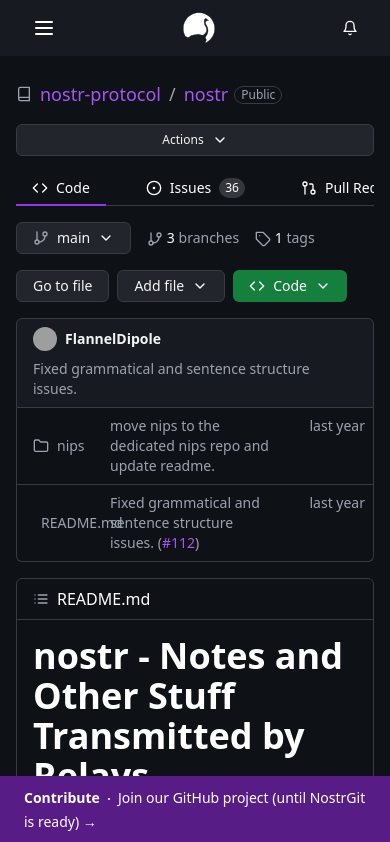
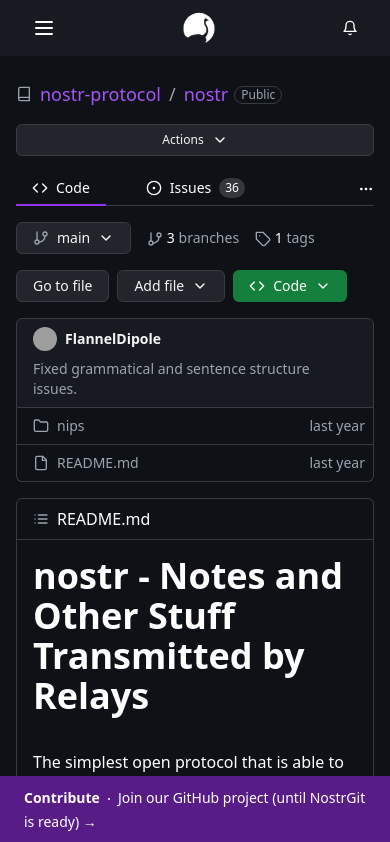
Before and after one commit to NostrGit/NostrGit, a Next.js app: page /nostr-protocol/nostr in a window 390 px wide. Shown: the top 842 px of the page. Built offline with nearby package versions, Linux system fonts and the light colour scheme; grey boxes are pictures that could not be loaded; what nostr-relaypool would draw is missing.

Commit message:
mobile: code layout needs love (#215)
Co-authored-by: gitstart <gitstart@users.noreply.github.com>
Co-authored-by: chiazokam <chiazokamecheta@gmail.com>
Co-authored-by: Nitesh Singh <nitesh.singh@gitstart.dev>
Co-authored-by: Mael FOSSO <fosso.mael.elvis@gmail.com>

```diff
--- a/src/app/[entity]/[repo]/layout.tsx
+++ b/src/app/[entity]/[repo]/layout.tsx
@@ -1,4 +1,6 @@
 "use client";
+
+import { useEffect, useState } from "react";
 
 import Banner from "@/components/banner";
 import { Badge } from "@/components/ui/badge";
@@ -22,12 +24,49 @@ import {
   GitPullRequest,
   Globe2,
   MessageCircle,
+  MoreHorizontal,
   Settings,
   Star,
   Zap,
 } from "lucide-react";
 import Link from "next/link";
 import { usePathname } from "next/navigation";
+
+const menuItems = [
+  {
+    link: "",
+    name: "Code",
+    icon: <Code className="mr-2 h-4 w-4" />,
+  },
+  {
+    link: "issues",
+    name: "Issues",
+    icon: <CircleDot className="mr-2 h-4 w-4" />,
+    badge: <Badge className="ml-2">36</Badge>,
+  },
+  {
+    link: "pulls",
+    name: "Pull Requests",
+    icon: <GitPullRequest className="mr-2 h-4 w-4" />,
+    badge: <Badge className="ml-2">3</Badge>,
+  },
+  {
+    link: "discussions",
+    name: "Discussions",
+    icon: <MessageCircle className="mr-2 h-4 w-4" />,
+  },
+  {
+    link: "insights",
+    name: "Insights",
+    icon: <BarChart4 className="mr-2 h-4 w-4" />,
+  },
+  {
+    link: "settings",
+    name: "Settings",
+    icon: <Settings className="mr-2 h-4 w-4" />,
+  },
+];
+const MENU_ITEM_WIDTH = 165;
 
 export default function RepoLayout({
   children,
@@ -37,6 +76,23 @@ export default function RepoLayout({
   params: { entity: string; repo: string; subpage?: string };
 }) {
   const pathname = usePathname() || "";
+  const [windowWidth, setWindowWidth] = useState(window.innerWidth);
+
+  useEffect(() => {
+    const handleWindowResize = () => {
+      setWindowWidth(window.innerWidth);
+    };
+
+    window.addEventListener("resize", handleWindowResize);
+
+    return () => {
+      window.removeEventListener("resize", handleWindowResize);
+    };
+  });
+
+  function onClick() {
+    document.dispatchEvent(new KeyboardEvent("keydown", { key: "Escape" }));
+  }
 
   return (
     <>
@@ -140,103 +196,78 @@ export default function RepoLayout({
           </div>
         </div>
 
-        <ul className="my-4 flex w-full items-center gap-x-4 overflow-x-scroll no-scrollbar">
-          <li>
+        <div className="flex justify-between items-center">
+          <ul className="my-4 flex w-full items-center gap-x-4">
+            {menuItems
+              .slice(0, Math.floor(windowWidth / MENU_ITEM_WIDTH))
+              .map((item) => (
+                <li key={item.name}>
                   <Link
-              href={`/${params.entity}/${params.repo}`}
+                    href={`/${params.entity}/${params.repo}${
+                      item.link ? `/${item.link}` : ""
+                    }`}
                     className={clsx(
                       "mr-2 flex h-4 items-center whitespace-nowrap border-b-2 border-transparent transition-all ease-in-out p-4 text-sm",
                       {
                         "border-b-purple-600":
-                    pathname === `/${params.entity}/${params.repo}`,
-                }
-              )}
-            >
-              <Code className="mr-2 h-4 w-4" />
-              Code
-            </Link>
-          </li>
-          <li>
-            <Link
-              href={`/${params.entity}/${params.repo}/issues`}
-              className={clsx(
-                "mr-2 flex h-4 items-center whitespace-nowrap border-b-2 border-transparent transition-all ease-in-out p-4 text-sm",
-                {
-                  "border-b-purple-600": pathname.includes(
-                    `/${params.entity}/${params.repo}/issues`
+                          item.name === "Code"
+                            ? pathname === `/${params.entity}/${params.repo}`
+                            : pathname.includes(
+                                `/${params.entity}/${params.repo}/${item.link}`
                               ),
                       }
                     )}
                   >
-              <CircleDot className="mr-2 h-4 w-4" />
-              Issues <Badge className="ml-2">36</Badge>
+                    {item.icon}
+                    {item.name} {item.badge}
                   </Link>
                 </li>
-          <li>
+              ))}
+          </ul>
+
+          <DropdownMenu>
+            <DropdownMenuTrigger asChild className={clsx("block", {
+              "hidden":
+                (menuItems.length - Math.floor(windowWidth / MENU_ITEM_WIDTH)) === 0
+            })}>
+              <div className="flex items-center cursor-pointer">
+                <MoreHorizontal className="h-4 w-4 hover:text-white/80" />
+              </div>
+            </DropdownMenuTrigger>
+            <DropdownMenuContent className="py-1 px-0 w-40 relative -left-4 top-1">
+              {menuItems
+                .slice(
+                  -(
+                    menuItems.length - Math.floor(windowWidth / MENU_ITEM_WIDTH)
+                  )
+                )
+                .map((item) => (
+                  <DropdownMenuItem key={item.name} className="p-0">
                     <Link
-              href={`/${params.entity}/${params.repo}/pulls`}
+                      onClick={onClick}
+                      href={`/${params.entity}/${params.repo}${
+                        item.link ? `/${item.link}` : ""
+                      }`}
                       className={clsx(
-                "mr-2 flex h-4 items-center whitespace-nowrap border-b-2 border-transparent transition-all ease-in-out p-4 text-sm",
+                        "w-full flex h-9 items-center whitespace-nowrap border-transparent transition-all ease-in-out p-4 text-sm text-white hover:bg-purple-600",
                         {
-                  "border-b-purple-600": pathname.includes(
-                    `/${params.entity}/${params.repo}/pulls`
+                          "border-b-purple-600":
+                            item.name === "Code"
+                              ? pathname === `/${params.entity}/${params.repo}`
+                              : pathname.includes(
+                                  `/${params.entity}/${params.repo}/${item.link}`
                                 ),
                         }
                       )}
                     >
-              <GitPullRequest className="mr-2 h-4 w-4" />
-              Pull Requests <Badge className="ml-2">3</Badge>
+                      {item.icon}
+                      {item.name}
                     </Link>
-          </li>
-          <li>
-            <Link
-              href={`/${params.entity}/${params.repo}/discussions`}
-              className={clsx(
-                "mr-2 flex h-4 items-center whitespace-nowrap border-b-2 border-transparent transition-all ease-in-out p-4 text-sm",
-                {
-                  "border-b-purple-600": pathname.includes(
-                    `/${params.entity}/${params.repo}/discussions`
-                  ),
-                }
-              )}
-            >
-              <MessageCircle className="mr-2 h-4 w-4" />
-              Discussions
-            </Link>
-          </li>
-          <li>
-            <Link
-              href={`/${params.entity}/${params.repo}/insights`}
-              className={clsx(
-                "mr-2 flex h-4 items-center whitespace-nowrap border-b-2 border-transparent transition-all ease-in-out p-4 text-sm",
-                {
-                  "border-b-purple-600": pathname.includes(
-                    `/${params.entity}/${params.repo}/insights`
-                  ),
-                }
-              )}
-            >
-              <BarChart4 className="mr-2 h-4 w-4" />
-              Insights
-            </Link>
-          </li>
-          <li>
-            <Link
-              href={`/${params.entity}/${params.repo}/settings`}
-              className={clsx(
-                "mr-2 flex h-4 items-center whitespace-nowrap border-b-2 border-transparent transition-all ease-in-out p-4 text-sm",
-                {
-                  "border-b-purple-600": pathname.includes(
-                    `/${params.entity}/${params.repo}/settings`
-                  ),
-                }
-              )}
-            >
-              <Settings className="mr-2 h-4 w-4" />
-              Settings
-            </Link>
-          </li>
-        </ul>
+                  </DropdownMenuItem>
+                ))}
+            </DropdownMenuContent>
+          </DropdownMenu>
+        </div>
 
         <hr className="w-full -mt-[17px] border-b-0 border-lightgray" />
 
--- a/src/app/[entity]/[repo]/page.tsx
+++ b/src/app/[entity]/[repo]/page.tsx
@@ -100,28 +100,28 @@ export default function RepoCodePage({
           />
           <div className="overflow-hidden rounded-md rounded-tr-none rounded-tl-none border border-t-0 dark:border-lightgray">
             <ul className="divide-y dark:divide-lightgray">
-              <li className="text-gray-400 grid grid-cols-4 p-2 text-sm hover:bg-[#171B21]">
+              <li className="text-gray-400 grid grid-cols-2 p-2 text-sm sm:grid-cols-4 hover:bg-[#171B21]">
                 <div className="flex items-center gap-2">
                   <Folder className="text-gray-400 ml-2 h-4 w-4" />{" "}
                   <a className="hover:text-purple-500 hover:underline" href="#">
                     nips
                   </a>
                 </div>
-                <div className="col-span-2">
+                <div className="hidden col-span-2 sm:block">
                   <a className="hover:text-purple-500 hover:underline" href="#">
                     move nips to the dedicated nips repo and update readme.
                   </a>
                 </div>
                 <div className="text-right">last year</div>
               </li>
-              <li className="text-gray-400 grid grid-cols-4 p-2 text-sm hover:bg-[#171B21]">
+              <li className="text-gray-400 grid grid-cols-2 p-2 text-sm sm:grid-cols-4 hover:bg-[#171B21]">
                 <div className="flex items-center gap-2 ">
                   <File className="text-gray-400 ml-2 h-4 w-4" />{" "}
-                  <a className="hover:text-purple-500 hover:underline" href="#">
+                  <a className="truncate hover:text-purple-500 hover:underline" href="#">
                     README.md
                   </a>
                 </div>
-                <div className="col-span-2">
+                <div className="hidden col-span-2 sm:block">
                   <a className="hover:text-purple-500 hover:underline" href="#">
                     Fixed grammatical and sentence structure issues. (
                     <span className="text-purple-500 hover:underline">
```
Lines whose indentation alone changed are shown as unchanged.
